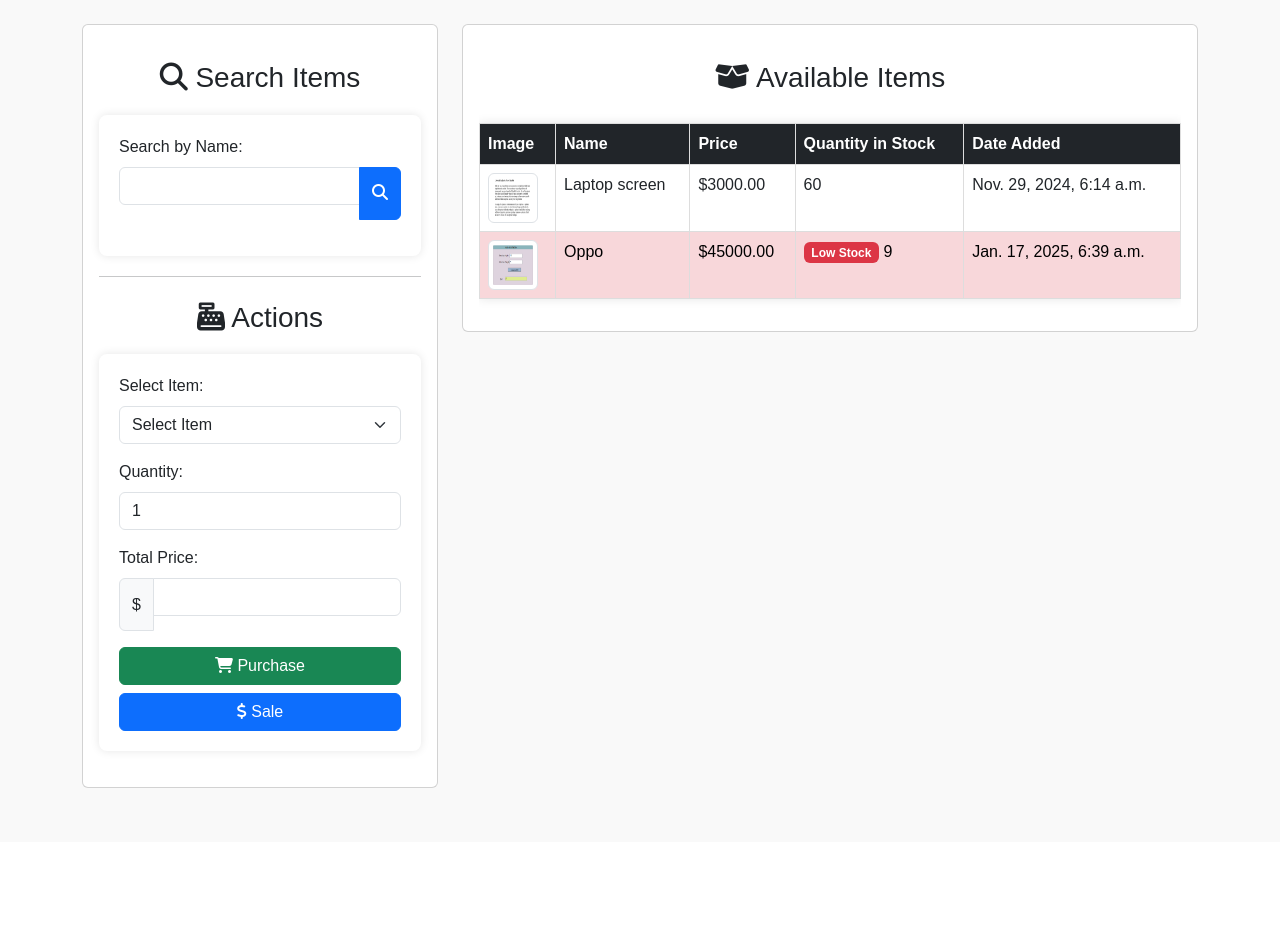
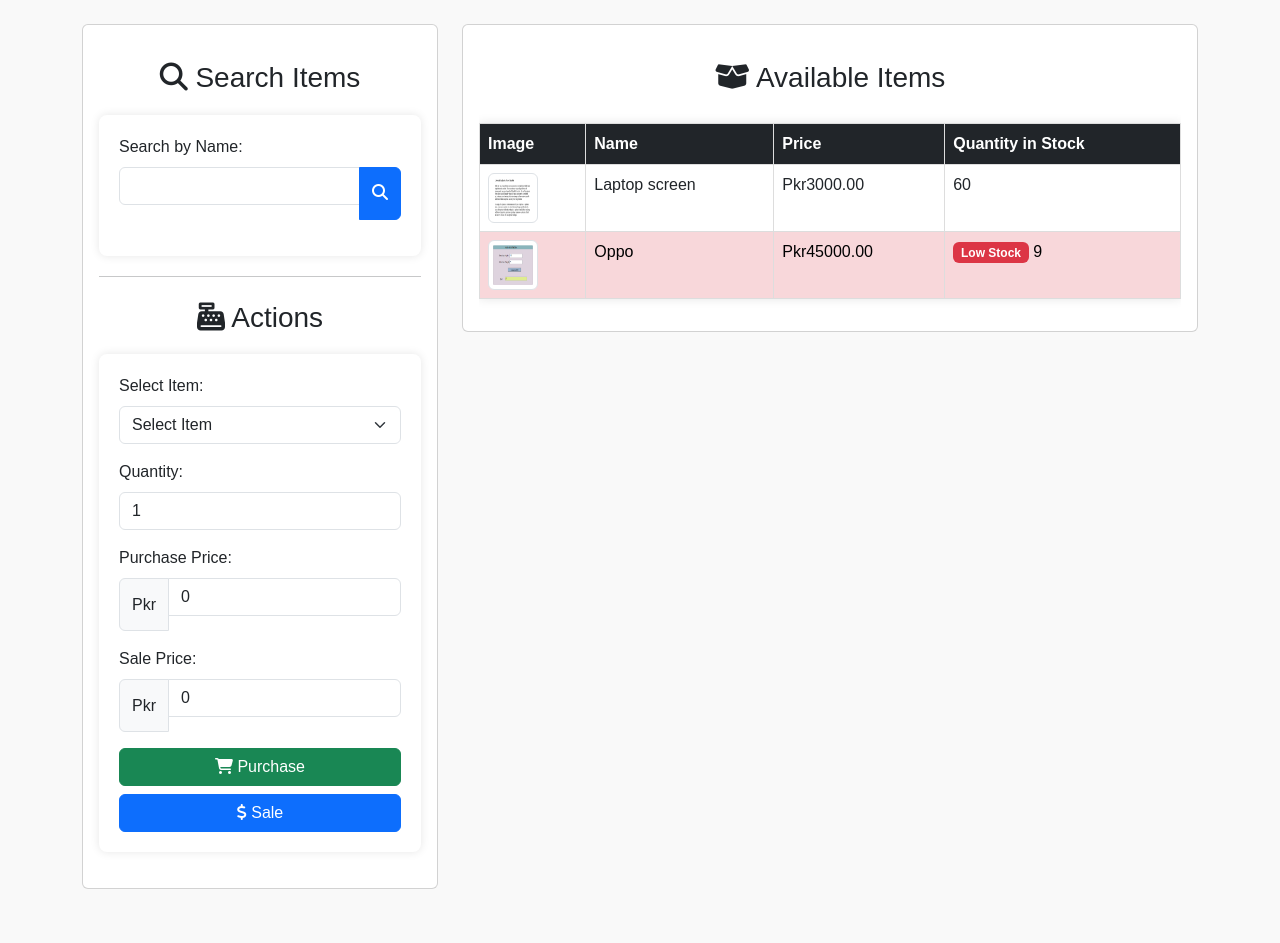
Before and after one commit to nasirabbas827/stationary, a Django app: page /home/ in a window 1280 px wide. Shown: the part 66-1009 px from the top of the page. Before the commit the page ends 854 px from the top, so only its background shows below. Run offline with Django 4.2, Linux system fonts and the light colour scheme; a user stored in the database is signed in; data comes from the database, SQL or seed files in the repository; both versions use the stored data as it was after the commit.

Commit message:
Final Code modified Profit

```diff
--- a/myapp/models.py
+++ b/myapp/models.py
@@ -14,6 +14,7 @@ class Items(models.Model):
     image = models.ImageField(upload_to='Itme_images/', blank=True, null=True)
     description = models.TextField(blank=True, null=True)
     date_added = models.DateTimeField(auto_now_add=True)
+
 
     def __str__(self):
         return self.name
--- a/myapp/views.py
+++ b/myapp/views.py
@@ -41,23 +41,26 @@ def home(request):
     })
 
 
+
 @login_required
 def purchase_or_sale(request):
     if request.method == 'POST':
-        item_id = request.POST.get('item')  # Corrected to match 'Items' model
+        item_id = request.POST.get('item')
         quantity = int(request.POST.get('quantity'))
         action = request.POST.get('action')
+        purchase_price = float(request.POST.get('purchase_price', 0))
+        sale_price = float(request.POST.get('sale_price', 0))
 
         item = get_object_or_404(Items, id=item_id)
 
         if action == 'purchase':
             # Handle purchase
-            Purchase.objects.create(item=item, quantity=quantity, purchase_price=item.price)
+            Purchase.objects.create(item=item, quantity=quantity, purchase_price=purchase_price)
             messages.success(request, f'Successfully purchased {quantity} units of {item.name}.')
         elif action == 'sale':
             # Handle sale
             if quantity <= item.quantity_in_stock:
-                Sale.objects.create(item=item, quantity=quantity, sale_price=item.price)
+                Sale.objects.create(item=item, quantity=quantity, sale_price=sale_price)
                 messages.success(request, f'Successfully sold {quantity} units of {item.name}.')
             else:
                 messages.error(request, f'Not enough stock for {item.name}.')
@@ -69,6 +72,12 @@ def logout_view(request):
     logout(request)
     return redirect('index')
 
+
+from datetime import datetime
+from django.db.models import Sum
+
+from datetime import datetime
+from django.db.models import Sum
 
 @login_required
 def report_view(request):
@@ -102,6 +111,14 @@ def report_view(request):
     total_purchases = purchases.aggregate(total=Sum('total_price'))['total'] or 0
     profit = total_sales - total_purchases
 
+    # Calculate profit for each sale and purchase
+    for sale in sales:
+        sale.profit = (sale.sale_price - sale.item.price) * sale.quantity
+
+    for purchase in purchases:
+        # Reversed profit formula for purchases
+        purchase.profit = (purchase.item.price - purchase.purchase_price) * purchase.quantity
+
     # If no records found, show a message
     no_records_message = "No records found for the selected date range." if not sales and not purchases else ""
 
@@ -115,6 +132,7 @@ def report_view(request):
     }
 
     return render(request, 'report.html', context)
+
 
 
 @login_required
--- a/templates/home.html
+++ b/templates/home.html
@@ -43,10 +43,18 @@
                     </div>
 
                     <div class="mb-3">
-                        <label for="totalPrice" class="form-label">Total Price:</label>
+                        <label for="purchasePrice" class="form-label">Purchase Price:</label>
                         <div class="input-group">
-                            <span class="input-group-text">$</span>
-                            <input type="text" class="form-control" id="totalPrice" name="total_price" readonly>
+                            <span class="input-group-text">Pkr</span>
+                            <input type="number" class="form-control" id="purchasePrice" name="purchase_price" step="0.01" min="0" value="0" required>
+                        </div>
+                    </div>
+
+                    <div class="mb-3">
+                        <label for="salePrice" class="form-label">Sale Price:</label>
+                        <div class="input-group">
+                            <span class="input-group-text">Pkr</span>
+                            <input type="number" class="form-control" id="salePrice" name="sale_price" step="0.01" min="0" value="0" required>
                         </div>
                     </div>
 
@@ -79,7 +87,6 @@
                                 <th>Name</th>
                                 <th>Price</th>
                                 <th>Quantity in Stock</th>
-                                <th>Date Added</th>
                             </tr>
                         </thead>
                         <tbody>
@@ -93,14 +100,13 @@
                                         {% endif %}
                                     </td>
                                     <td>{{ part.name }}</td>
-                                    <td>${{ part.price }}</td>
+                                    <td>Pkr{{ part.price }}</td>
                                     <td>
                                         {% if part.quantity_in_stock < 10 %}
                                             <span class="badge bg-danger">Low Stock</span>
                                         {% endif %}
                                         {{ part.quantity_in_stock }}
                                     </td>
-                                    <td>{{ part.date_added }}</td>
                                 </tr>
                             {% endfor %}
                         </tbody>
@@ -112,29 +118,51 @@
 
 </div>
 
-<!-- JavaScript to Handle Price Calculation and Stock Checking -->
 <script>
     const itemSelect = document.getElementById('item');
     const quantityInput = document.getElementById('quantity');
+    const purchasePriceInput = document.getElementById('purchasePrice');
+    const salePriceInput = document.getElementById('salePrice');
     const totalPriceInput = document.getElementById('totalPrice');
     const messageElement = document.getElementById('message');
 
     function updateTotalPrice() {
         const selectedItem = itemSelect.options[itemSelect.selectedIndex];
-        const price = selectedItem.getAttribute('data-price');
-        const stock = selectedItem.getAttribute('data-stock');
-        const quantity = parseInt(quantityInput.value, 10);
+        const stock = selectedItem ? selectedItem.getAttribute('data-stock') : null;
+        const quantity = parseInt(quantityInput.value || 0, 10);
+        const purchasePrice = parseFloat(purchasePriceInput.value || 0);
+        const salePrice = parseFloat(salePriceInput.value || 0);
 
-        if (selectedItem.value) {
+        // Reset total price and message
+        totalPriceInput.value = '';
+        messageElement.style.display = 'none';
+
+        if (!selectedItem.value) {
+            showMessage('Please select an item.', 'danger');
+            return;
+        }
+
+        if (quantity <= 0) {
+            showMessage('Quantity must be greater than 0.', 'danger');
+            return;
+        }
+
+        if (document.activeElement.value === 'purchase') {
+            if (purchasePrice <= 0) {
+                showMessage('Purchase price cannot be Pkr0 or empty. Please enter a valid price.', 'danger');
+                return;
+            }
+            totalPriceInput.value = (purchasePrice * quantity).toFixed(2);
+        } else if (document.activeElement.value === 'sale') {
+            if (salePrice <= 0) {
+                showMessage('Sale price cannot be Pkr0 or empty. Please enter a valid price.', 'danger');
+                return;
+            }
             if (quantity > parseInt(stock, 10)) {
-                showMessage('Stock not available for sale', 'danger');
-                totalPriceInput.value = '';
-            } else {
-                messageElement.style.display = 'none';
-                totalPriceInput.value = (price * quantity).toFixed(2);
+                showMessage('Not enough stock available for sale.', 'danger');
+                return;
             }
-        } else {
-            totalPriceInput.value = '';
+            totalPriceInput.value = (salePrice * quantity).toFixed(2);
         }
     }
 
@@ -144,22 +172,40 @@
         messageElement.style.display = 'block';
     }
 
-    document.getElementById('transactionForm').onsubmit = function(event) {
+    document.getElementById('transactionForm').onsubmit = function (event) {
         const selectedItem = itemSelect.options[itemSelect.selectedIndex];
-        const stock = selectedItem.getAttribute('data-stock');
-        const quantity = parseInt(quantityInput.value, 10);
+        const stock = selectedItem ? parseInt(selectedItem.getAttribute('data-stock') || 0, 10) : 0;
+        const quantity = parseInt(quantityInput.value || 0, 10);
+        const purchasePrice = parseFloat(purchasePriceInput.value || 0);
+        const salePrice = parseFloat(salePriceInput.value || 0);
         const action = document.activeElement.value; // 'purchase' or 'sale'
 
-        if (action === 'sale' && quantity > parseInt(stock, 10)) {
-            showMessage('Not enough stock available for sale', 'danger');
-            event.preventDefault(); // Prevent sale if stock is insufficient
-        } else {
-            showMessage(`${action.charAt(0).toUpperCase() + action.slice(1)} successful`, 'success');
+        // Validate before submitting the form
+        if (action === 'purchase' && purchasePrice <= 0) {
+            showMessage('Purchase price cannot be Pkr0 or empty. Please enter a valid price.', 'danger');
+            event.preventDefault();
+            return;
+        }
+
+        if (action === 'sale') {
+            if (salePrice <= 0) {
+                showMessage('Sale price cannot be Pkr0 or empty. Please enter a valid price.', 'danger');
+                event.preventDefault();
+                return;
+            }
+            if (quantity > stock) {
+                showMessage('Not enough stock available for sale.', 'danger');
+                event.preventDefault();
+                return;
+            }
         }
     };
 
     itemSelect.addEventListener('change', updateTotalPrice);
     quantityInput.addEventListener('input', updateTotalPrice);
+    purchasePriceInput.addEventListener('input', updateTotalPrice);
+    salePriceInput.addEventListener('input', updateTotalPrice);
 </script>
 
+
 {% endblock content %}
--- a/templates/report.html
+++ b/templates/report.html
@@ -58,6 +58,7 @@
                                         <th>Quantity</th>
                                         <th>Sale Price</th>
                                         <th>Total Price</th>
+                                        <th>Profit</th> <!-- Added Profit column -->
                                         <th>Date</th>
                                     </tr>
                                 </thead>
@@ -68,6 +69,7 @@
                                             <td>{{ sale.quantity }}</td>
                                             <td>{{ sale.sale_price }}</td>
                                             <td>{{ sale.total_price }}</td>
+                                            <td>{{ sale.profit }}</td> <!-- Display Profit -->
                                             <td>{{ sale.date }}</td>
                                         </tr>
                                     {% endfor %}
@@ -98,6 +100,7 @@
                                         <th>Quantity</th>
                                         <th>Purchase Price</th>
                                         <th>Total Price</th>
+                                        <th>Profit</th> <!-- Added Profit column -->
                                         <th>Date</th>
                                     </tr>
                                 </thead>
@@ -108,6 +111,7 @@
                                             <td>{{ purchase.quantity }}</td>
                                             <td>{{ purchase.purchase_price }}</td>
                                             <td>{{ purchase.total_price }}</td>
+                                            <td>{{ purchase.profit }}</td> <!-- Display Profit -->
                                             <td>{{ purchase.date }}</td>
                                         </tr>
                                     {% endfor %}
```
Also changed, not shown: Itme_images/411-2.png (added), db.sqlite3, myapp/migrations/0003_items_last_activity_items_last_activity_date.py (added), myapp/migrations/0004_remove_items_last_activity_and_more.py (added), 2 other files.
